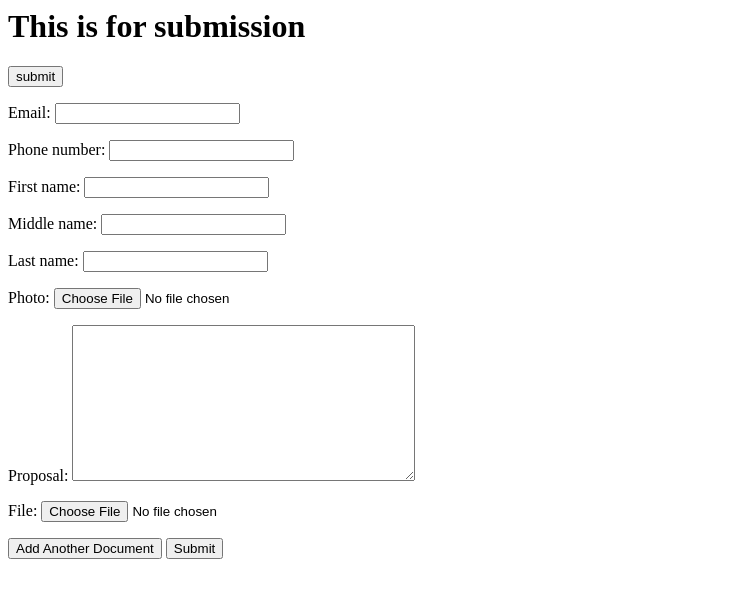
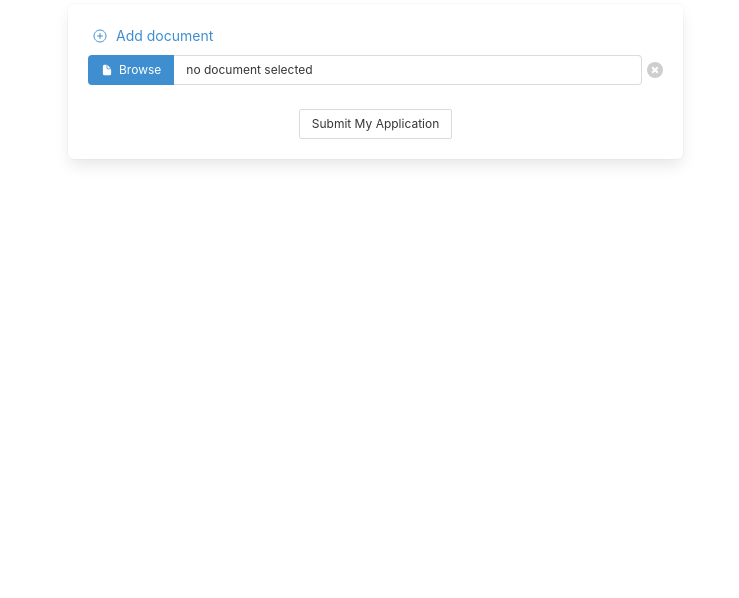
Before and after one commit to b-tupiti/sinu-admission-portal, a Django app: page / in a window 1280 px wide. Shown: the top 598 px of the page, without its empty margins (0-739 px from the left). Run offline with Django 4.2, Linux system fonts and the light colour scheme; some libraries are stand-ins or nearby versions.

Commit message:
added functionality to add extra document forms for upload

```diff
--- a/mbasubmission/forms.py
+++ b/mbasubmission/forms.py
@@ -1,5 +1,6 @@
-from django.forms import ModelForm
+from django.forms import ModelForm, ClearableFileInput
 from .models import Application, Document
+from django.core.exceptions import ValidationError
 
 class ApplicationForm(ModelForm):
     class Meta:
@@ -13,7 +14,27 @@ class ApplicationForm(ModelForm):
                   'proposal',
                   )
 
+
 class DocumentForm(ModelForm):
+
+
+
     class Meta:
         model = Document
-        fields = ('name', 'file')
+        fields = ['file']
+        widgets = {
+            'file': ClearableFileInput(attrs={'accept': '.pdf,.doc,.docx'}),
+        }
+
+    def __init__(self, *args, **kwargs):
+        super(DocumentForm, self).__init__(*args, **kwargs)
+        for name, field in self.fields.items():
+            field.widget.attrs.update({'class': 'file-input',})
+
+
+    def clean_file(self):
+        file = self.cleaned_data['file']
+        extension = file.name.split('.')[-1].lower()
+        if extension not in ['pdf', 'doc', 'docx']:
+            raise ValidationError('Invalid file type. Only PDF and Word documents are allowed.')
+        return file
--- /dev/null
+++ b/mbasubmission/static/mbasubmission/js/document-forms.js
@@ -0,0 +1,115 @@
+
+window.addEventListener('load', function() {
+
+    document.querySelector('#id_document-TOTAL_FORMS').value = '1'; // resets total forms to 1
+    count = document.querySelector('#id_document-TOTAL_FORMS').value; // gets total forms value (value = 1)
+
+    let initialChild = document.querySelector('#document-formset-wrapper').lastElementChild; // get child of formset-wrapper
+    initialChild.setAttribute('id','form-wrapper-' + count); // setting unique id (1) for first/initial child
+
+    // set the id and name of input field in the initialChild (form-wrapper) to correspond with the count
+    let input = initialChild.querySelector('input')
+    input.setAttribute('id', 'document-' + count)
+    input.setAttribute('name', 'document-' + count)
+    let deleteButton = initialChild.querySelector('button');
+    deleteButton.addEventListener('click',() =>{
+        console.log('cant delete first document.')
+    })
+
+    initialChild.querySelector('.filename').setAttribute('id','filename-'+count)
+
+
+    input.addEventListener('change', () => {
+        let id = input.id.split('-')[1]
+        let filenameWrapper = initialChild.querySelector('#filename-'+id);
+        let filename = input.value.split('\\')[input.value.split('\\').length - 1]
+        filenameWrapper.textContent = filename
+
+
+         /**remove icon if found */
+        let icon = initialChild.querySelector('i')
+            if(icon != null){ icon.remove()}
+
+        // check for file type
+       let fileType = filename.split('.')[1]
+       if(fileType == 'pdf'){
+            let icon = document.createElement('i');
+            icon.setAttribute('class','fa-solid fa-file-pdf')
+            filenameWrapper.parentNode.appendChild(icon);
+       }
+       else {
+            let icon = document.createElement('i');
+            icon.setAttribute('class','fa-solid fa-file-word')
+            filenameWrapper.parentNode.appendChild(icon);
+       }
+
+    });
+
+});
+
+
+
+let formsetWrapper = document.querySelector('#document-formset-wrapper');
+
+// add listener for click event to #add-document button
+document.querySelector('#add-document')
+.addEventListener('click', () => {
+
+    // get last child element in formsetWrapper. (i.e)
+    let lastChild = formsetWrapper.lastElementChild;
+
+    let formsTotal = parseInt(document.querySelector('#id_document-TOTAL_FORMS').value);
+    formsTotal += 1; // increment formsTotal to modify newChild (form-wrapper) and its child input element
+    document.querySelector('#id_document-TOTAL_FORMS').value = formsTotal.toString() // updates TOTAL_FORMS input value
+
+    // clone the last child to a new element
+    let newChild = lastChild.cloneNode(true);
+    newChild.setAttribute('id','form-wrapper-' + formsTotal);
+    newChild.querySelector('.filename').textContent = 'no document selected';
+    newChild.querySelector('.filename').setAttribute('id','filename-'+ formsTotal)
+
+    // getting input element from new child
+    let input = newChild.querySelector('input')
+    input.setAttribute('id','document-' + formsTotal)
+    input.setAttribute('name','document-' + formsTotal)
+    let deleteButton = newChild.querySelector('button');
+    deleteButton.addEventListener('click',() =>{
+        newChild.remove();
+    })
+
+    /**remove icon if found */
+    let icon = newChild.querySelector('i')
+    if(icon != null){ icon.remove()}
+
+
+
+    input.addEventListener('change', () => {
+
+       let id = input.id.split('-')[1]
+       let filenameWrapper = newChild.querySelector('#filename-'+id);
+       let filename = input.value.split('\\')[input.value.split('\\').length - 1]
+       filenameWrapper.textContent = filename
+
+        /**remove icon if found */
+        let icon = newChild.querySelector('i')
+            if(icon != null){ icon.remove()}
+
+
+       // check for file type
+       let fileType = filename.split('.')[1]
+       if(fileType == 'pdf'){
+            let icon = document.createElement('i');
+            icon.setAttribute('class','fa-solid fa-file-pdf')
+            filenameWrapper.parentNode.appendChild(icon);
+       }
+       else {
+            let icon = document.createElement('i');
+            icon.setAttribute('class','fa-solid fa-file-word')
+            filenameWrapper.parentNode.appendChild(icon);
+       }
+
+    });
+
+    formsetWrapper.appendChild(newChild);
+
+})
--- /dev/null
+++ b/mbasubmission/templates/mbasubmission/document_forms.html
@@ -0,0 +1,48 @@
+{% load static %}
+ <!-- Add document button-->
+ <div class="icon-text has-text-info" id="add-document">
+    <span class="icon  has-text-info" >
+        <ion-icon name="add-circle-outline"></ion-icon>
+    </span>
+    <small class="is-small">Add document</small>
+</div>
+<!-- traversing through forms -->
+<div id="document-formset-wrapper" style="margin-bottom:7px;margin-top:7px;">
+
+    {% for form in document_formset %}
+
+        <div class="form-wrapper file is-info is-small has-name is-fullwidth is-flex is-align-items-center" style="margin-bottom:5px;gap: 5px;">
+
+
+
+                <label class="file-label ">
+                    {{form.file }}
+                    <span class="file-cta">
+                        <span class="file-icon">
+                            <ion-icon name="document"></ion-icon>
+                        </span>
+                        <span class="file-label">
+                        Browse
+                        </span>
+                    </span>
+                    <span class="file-name">
+                        <span class="filename" style="margin-right:5px">no document selected</span>
+
+                        {% comment %} choose icon to display depending on file type {% endcomment %}
+                        {% comment %} <i class="fa-solid fa-file-word" style="margin-left:5px"></i> {% endcomment %}
+                        {% comment %} <i class="fa-solid fa-file-pdf " style="margin-left:5px"></i> {% endcomment %}
+                    </span>
+
+                </label>
+                <button type="button" class="delete is-small " ></button>
+
+
+
+        </div>
+
+
+    {% endfor %}
+
+</div>
+
+<script src="{% static 'mbasubmission/js/document-forms.js' %}"></script>
--- a/mbasubmission/templates/mbasubmission/submission_form.html
+++ b/mbasubmission/templates/mbasubmission/submission_form.html
@@ -1,41 +1,58 @@
-<h1>This is for submission</h1>
+{% load static %}
+
+<link rel="stylesheet" href="https://cdnjs.cloudflare.com/ajax/libs/font-awesome/6.3.0/css/all.min.css"  />
+<link rel="stylesheet" href="https://cdn.jsdelivr.net/npm/bulma@0.9.4/css/bulma.min.css">
+
+<div class="container">
 
 {% if is_submitted %}
 
-<h6>Thank you for submitting! </h6>
+    <h6>Thank you for submitting! </h6>
+    <a href="{% url 'submission-form' %}">Go back to form</a>
+
+
 
 {% else %}
-<form method="post">
-    {%csrf_token %}
-    <button type="submit">submit</button>
-</form>
-<form method="post">
-    {%csrf_token %}
-    {{application_form.as_p}}
-    {% for form in document_formset %}
-            <div class="document-formset">
-                {{ form.as_p }}
-            </div>
-    {% endfor %}
-    <button type="button" id="add-document-formset">Add Another Document</button>
-    <button type="submit">Submit</button>
-</form>
+
+    <form
+        method="post"
+        enctype="multipart/form-data"
+        class="box m-1 has-text-dark"
+        style="max-width:615px;"
+    >
+    {% csrf_token %}
+
+
+
+        {{ document_formset.management_form }}
+
+
+
+        {% include 'mbasubmission/document_forms.html' %}
+
+        <!-- Submit button -->
+
+
+        <div class="is-flex is-align-items-center is-justify-content-center mt-5">
+            <button type="submit" class="button is-small">
+                <div class="icon-text has-text">
+                    <span>Submit My Application</span>
+
+                </div>
+            </button>
+          </div>
+
+
+    </form>
+
+
+
 
 {% endif %}
 
 
-<script>
-    $(document).ready(function() {
-        var formCount = {{ document_formset.total_form_count }};
-        $('#add-document-formset').click(function() {
-            var newForm = $('.document-formset:last').clone(true);
-            newForm.find(':input').each(function() {
-                var name = $(this).attr('name').replace('-' + (formCount - 1) + '-', '-' + formCount + '-');
-                var id = 'id_' + name;
-                $(this).attr({'name': name, 'id': id}).val('').removeAttr('checked');
-            });
-            formCount++;
-            $('.document-formset:last').after(newForm);
-        });
-    });
-</script>
+</div>
+
+<!-- Scripts -->
+<script type="module" src="https://unpkg.com/ionicons@5.5.2/dist/ionicons/ionicons.esm.js"></script>
+<script nomodule src="https://unpkg.com/ionicons@5.5.2/dist/ionicons/ionicons.js"></script>
--- a/mbasubmission/views.py
+++ b/mbasubmission/views.py
@@ -9,7 +9,7 @@ def submission_form(request):
     is_submitted = False
 
     DocumentFormSet = formset_factory(DocumentForm, extra=1)
-    document_formset = DocumentFormSet(prefix='documents')
+    document_formset = DocumentFormSet(prefix='document')
     application_form = ApplicationForm()
 
     if request.method == 'POST':
```
